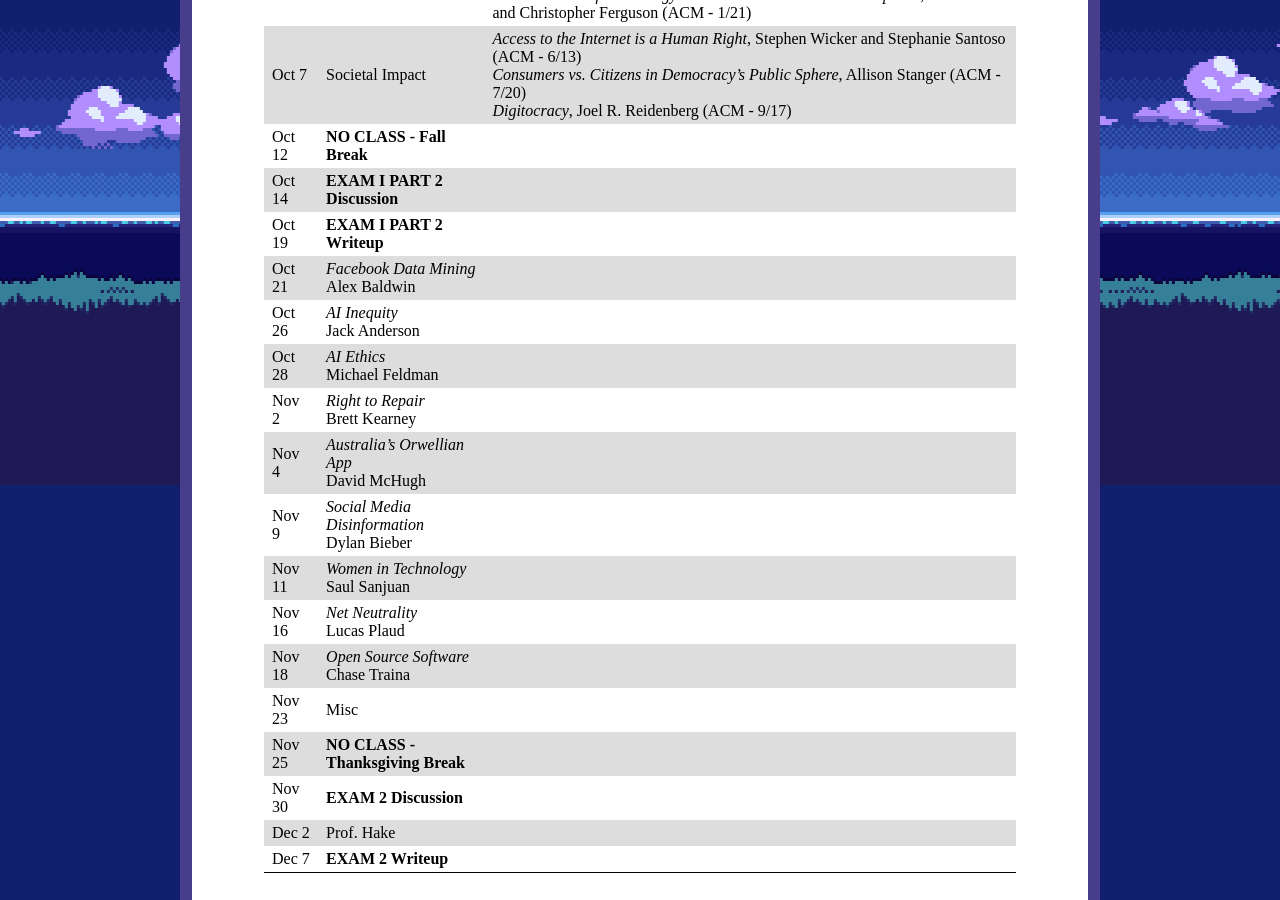
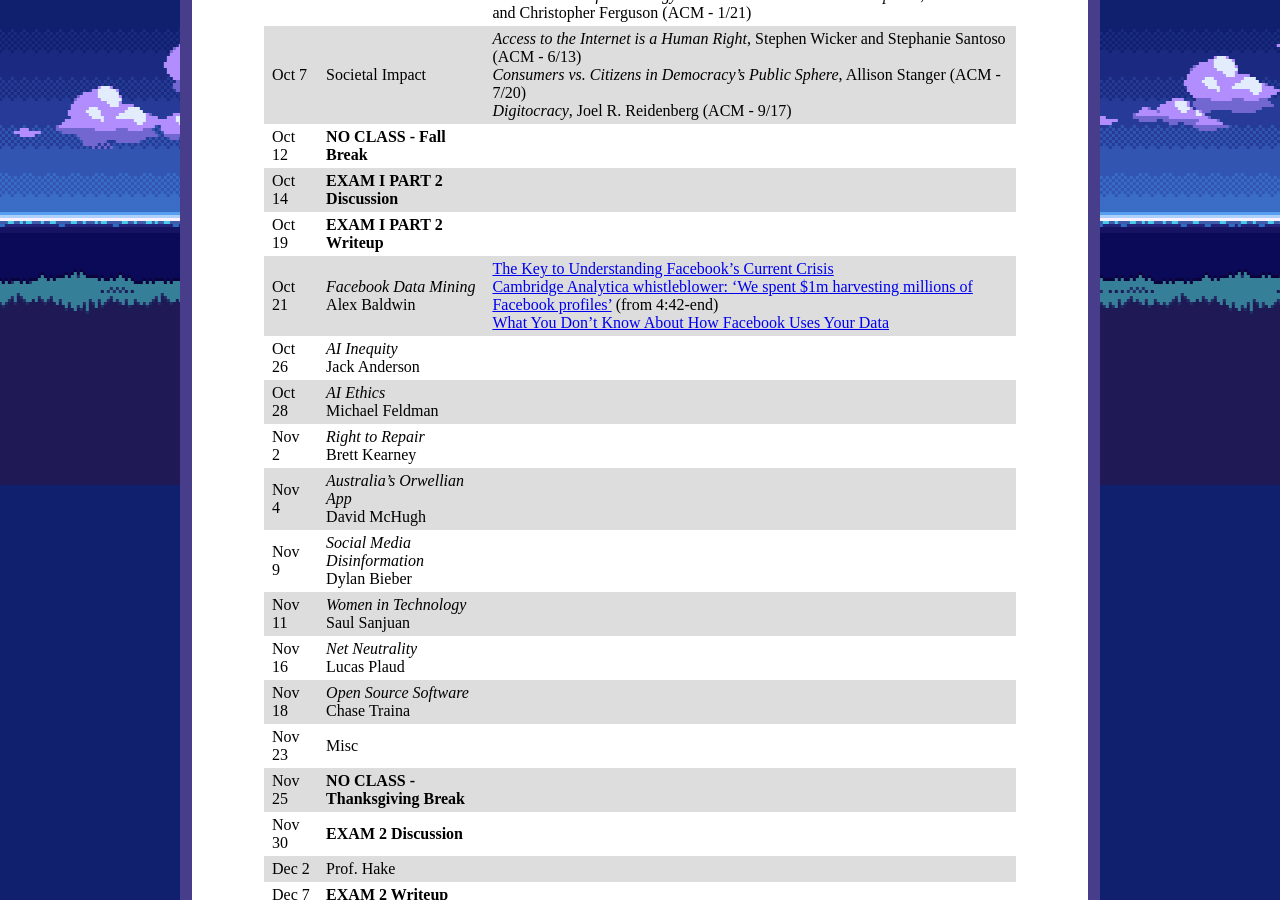
Before and after one commit to ycpcs/cs456-fall2021, a Jekyll site: the page built from schedule/index.md, in a window 1280 px wide and 900 px high, scrolled down 1315 px. Built offline with Jekyll 4.4.1, drawn with Linux system fonts in a browser that asks for light colours.

Commit message:
add Alex articles
add Alex articles

```diff
--- a/schedule/index.md
+++ b/schedule/index.md
@@ -31,7 +31,7 @@ All reading materials can be accessed via [Schmidt Library](http://library.ycp.e
 > Oct 12  | **NO CLASS - Fall Break** | |
 > Oct 14  | **EXAM I PART 2 Discussion** | |
 > Oct 19  | **EXAM I PART 2 Writeup** | |
-> Oct 21  | *Facebook Data Mining* <br /> Alex Baldwin | |
+> Oct 21  | *Facebook Data Mining* <br /> Alex Baldwin | [The Key to Understanding Facebook's Current Crisis](https://www.youtube.com/watch?v=U4qooWtovhU) <br /> [Cambridge Analytica whistleblower: 'We spent $1m harvesting millions of Facebook profiles'](https://www.youtube.com/watch?v=FXdYSQ6nu-M)  (from 4:42-end) <br /> [What You Don’t Know About How Facebook Uses Your Data](https://www.nytimes.com/2018/04/11/technology/facebook-privacy-hearings.html) |
 > Oct 26  | *AI Inequity* <br /> Jack Anderson | |
 > Oct 28  | *AI Ethics* <br /> Michael Feldman | |
 > Nov 2   | *Right to Repair* <br /> Brett Kearney | |
```
